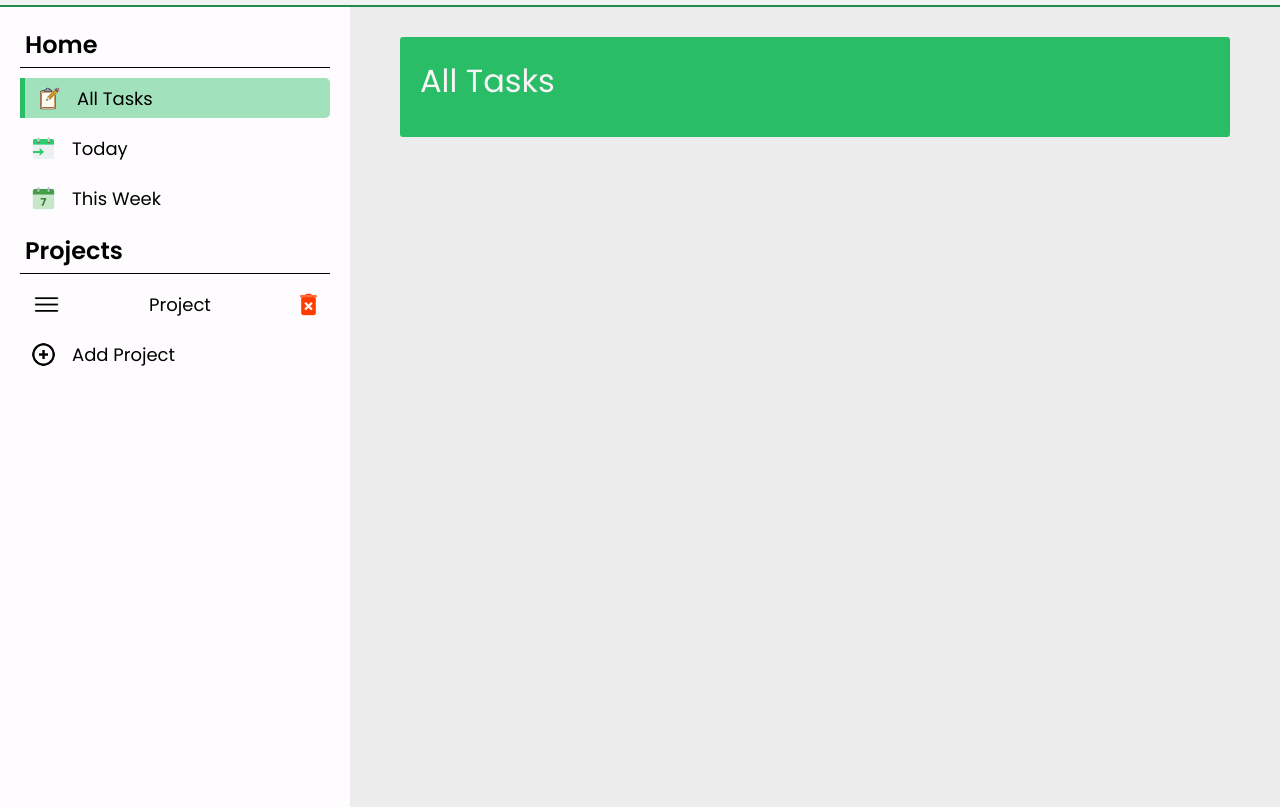
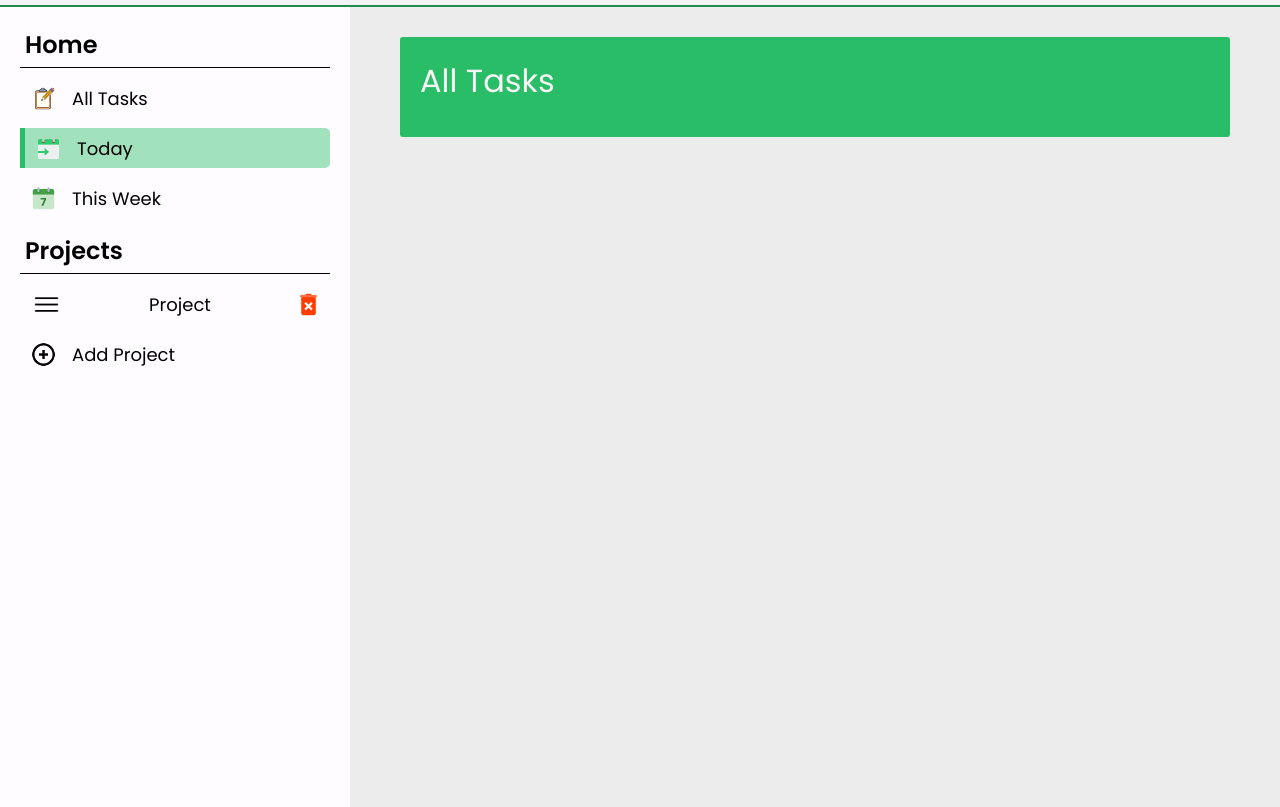
Before and after one commit to AbdulMoeez060/odin-todo, a website built with webpack: page src/template.html in a window 1280 px wide. Both pictures are taken after a click on the button "Today". Shown: the part 65-872 px from the top of the page. Built offline with nearby package versions, Linux system fonts and the light colour scheme; files whose address does not match are found by name; a web font is replaced by a local one.

Commit message:
add event listeners to task tabs

```diff
--- a/src/index.js
+++ b/src/index.js
@@ -17,15 +17,34 @@ const displayController = (()=>{
         var addProjectButton = document.querySelector('.add-project');
         var projectForm = document.querySelector('.project-form');
 
+        var tasksButtons = document.querySelectorAll('.btn')
+
         menu.addEventListener('click',clickMenu);
         addProjectButton.addEventListener('click',toggleProjectForm);
         projectForm.addEventListener('click',toggleProjectForm);
+
+        tasksButtons.forEach(btn => btn.addEventListener('click',changeTaskTab));
     }
 
 
     function clickMenu(){
         var sidebar = document.querySelector('.sidebar')
         sidebar.classList.toggle('hide');
+    }
+
+    function changeTaskTab(e){
+        var btns = document.querySelectorAll('.btn')
+        btns.forEach(btn=> btn.classList.remove('active'));
+        e.target.classList.add('active');
+        if (e.target.classList.contains('all-tasks')) {
+
+        }
+        else if (e.target.classList.contains('today')) {
+
+        }
+        else if (e.target.classList.contains('today')) {
+
+        }
     }
 
     function toggleProjectForm(e){
--- a/src/styles/main.css
+++ b/src/styles/main.css
@@ -107,7 +107,6 @@ button:active,
   border-radius: 0 5px 5px 0;
   border-left: 5px solid var(--accent);
   background-color: #2abd6770;
-  pointer-events: none;
 }
 .home > button.active:hover,
 .project-form > .buttons > input:hover {
--- a/src/template.html
+++ b/src/template.html
@@ -19,13 +19,13 @@
       <div class="sidebar">
         <div class="home">
           <h2>Home</h2>
-          <button class="all-tasks active">
+          <button class="btn all-tasks active">
             <img src="tasks.png" alt="" width="27px" /> All Tasks
           </button>
-          <button class="today">
+          <button class="btn today">
             <img src="today.png" alt="" width="27px" /> Today
           </button>
-          <button class="week"><img src="week.png" alt="" /> This Week</button>
+          <button class="btn week"><img src="week.png" alt="" /> This Week</button>
         </div>
         <div class="projects">
           <h2>Projects</h2>
```
